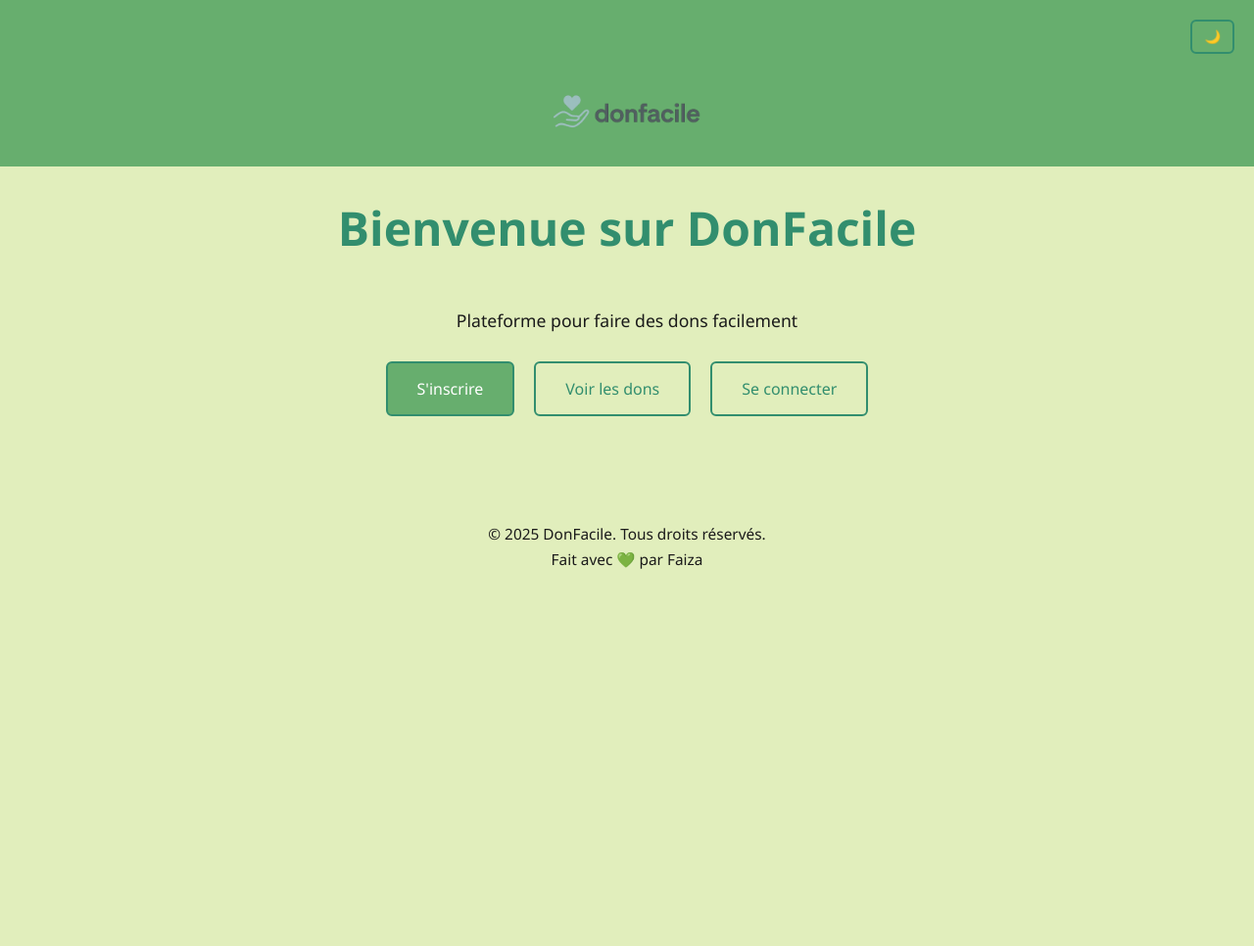
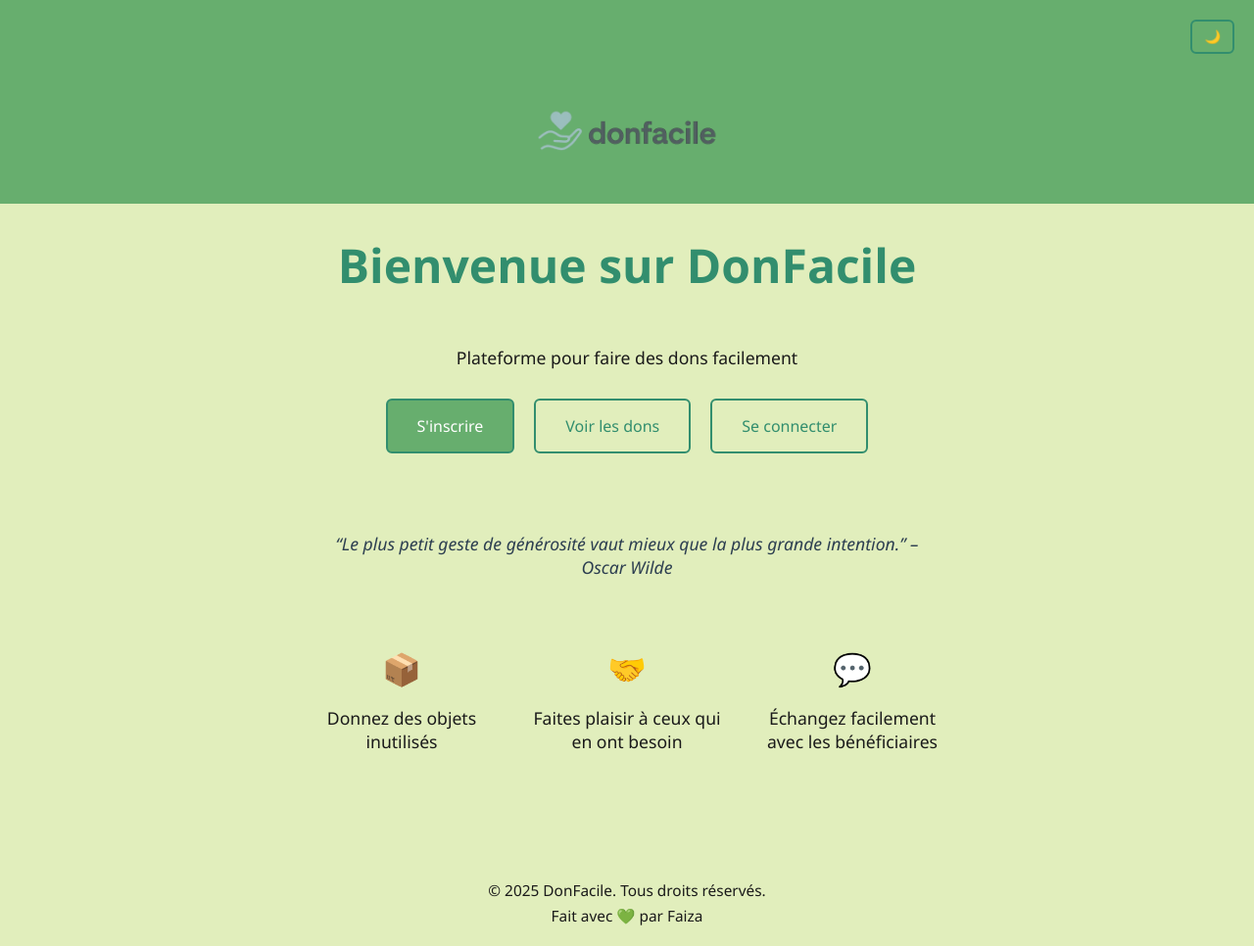
Before and after one commit to Faiza2005-info/donFacile, a Flask app: page / in a window 1280 px wide. Shown: the whole page at 98% size. Before the commit the page ends 581 px from the top, so only its background shows below. Run offline with Flask 3, Linux system fonts and the light colour scheme.

Commit message:
Ajout de la citation sur la page d'accueil

```diff
--- a/static/css/home.css
+++ b/static/css/home.css
@@ -17,7 +17,7 @@
       flex-direction: column;
       align-items: center;
       height: 100vh;
-      transition: all 0.4s ease;
+      transition: all 0.1s ease;
   }
 
   header {
--- a/templates/home.html
+++ b/templates/home.html
@@ -20,7 +20,7 @@
 <header>
 
 <div style="text-align: center; margin-bottom: 20px;">
-    <img src="{{ url_for('static', filename='logo_donfacile.png') }}" alt="Logo DonFacile" style="height: 194px; margin-bottom: -92px;">
+    <img src="{{ url_for('static', filename='logo_donfacile.png') }}" alt="Logo DonFacile" style="height: 235px; margin-bottom: -95px;">
 </div>
 </header>
 
@@ -29,12 +29,33 @@
     <h1>Bienvenue sur DonFacile</h1>
     <p>Plateforme pour faire des dons facilement </p>
 
+
     <div class="buttons">
         <a href="{{ url_for('register') }}" class="btn btn-primary">S'inscrire</a>
         <a href="{{ url_for('index') }}" class="btn btn-outline">Voir les dons</a>
         <a href="{{ url_for('login') }}" class="btn btn-outline">Se connecter</a>
     </div>
+    <blockquote style="font-style: italic; font-size: 1.1em; color: #2C3E50; margin: 30px auto; max-width: 600px; text-align: center;">
+        “Le plus petit geste de générosité vaut mieux que la plus grande intention.”
+        – Oscar Wilde
+    </blockquote>
 </div>
+<div style="display: flex; flex-wrap: wrap; justify-content: center; gap: 30px; margin: 40px 0;">
+    <div style="text-align: center; max-width: 200px;">
+        <div style="font-size: 2em;">📦</div>
+        <p>Donnez des objets inutilisés</p>
+    </div>
+    <div style="text-align: center; max-width: 200px;">
+        <div style="font-size: 2em;">🤝</div>
+        <p>Faites plaisir à ceux qui en ont besoin</p>
+    </div>
+    <div style="text-align: center; max-width: 200px;">
+        <div style="font-size: 2em;">💬</div>
+        <p>Échangez facilement avec les bénéficiaires</p>
+    </div>
+</div>
+
+
 
 <footer>
     <div class="footer-content">
--- a/templates/index.html
+++ b/templates/index.html
@@ -7,13 +7,15 @@
     <!-- Barre de recherche -->
     <div class="search-bar">
         <form method="get" action="{{ url_for('index') }}" class="search-form">
-            <input type="text" name="location" placeholder="Rechercher par localisation, type de don..."
+            <input type="text" name="location" placeholder="Rechercher sur donFacile .."
                    value="{{ location_filter or '' }}" class="input-text">
 
             <select name="category" class="input-select">
                 <option value="all" {% if category_filter == 'all' or not category_filter %}selected{% endif %}>Toutes catégories</option>
                 <option value="alimentaire" {% if category_filter == 'alimentaire' %}selected{% endif %}>Alimentaire</option>
                 <option value="vestimentaire" {% if category_filter == 'vestimentaire' %}selected{% endif %}>Vestimentaire</option>
+                <option value="vestimentaire" {% if category_filter == 'Immoblier' %}selected{% endif %}>Immoblier</option>
+                <option value="vestimentaire" {% if category_filter == 'Eléctronique' %}selected{% endif %}>Eléctronique</option>
                 <option value="autre" {% if category_filter == 'autre' %}selected{% endif %}>Autre</option>
             </select>
 
```
